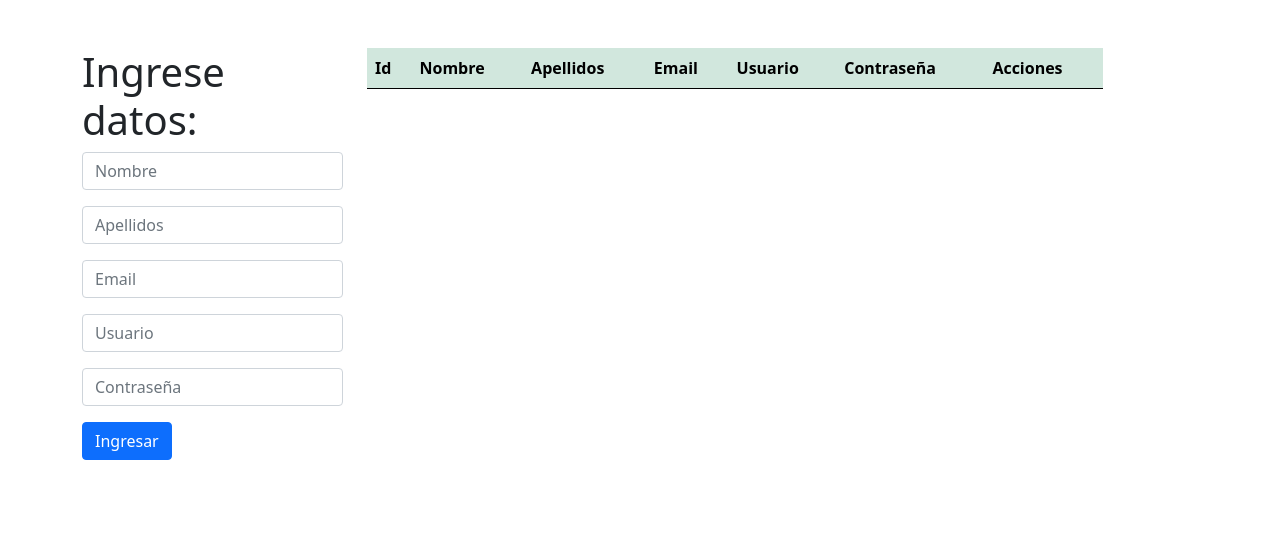
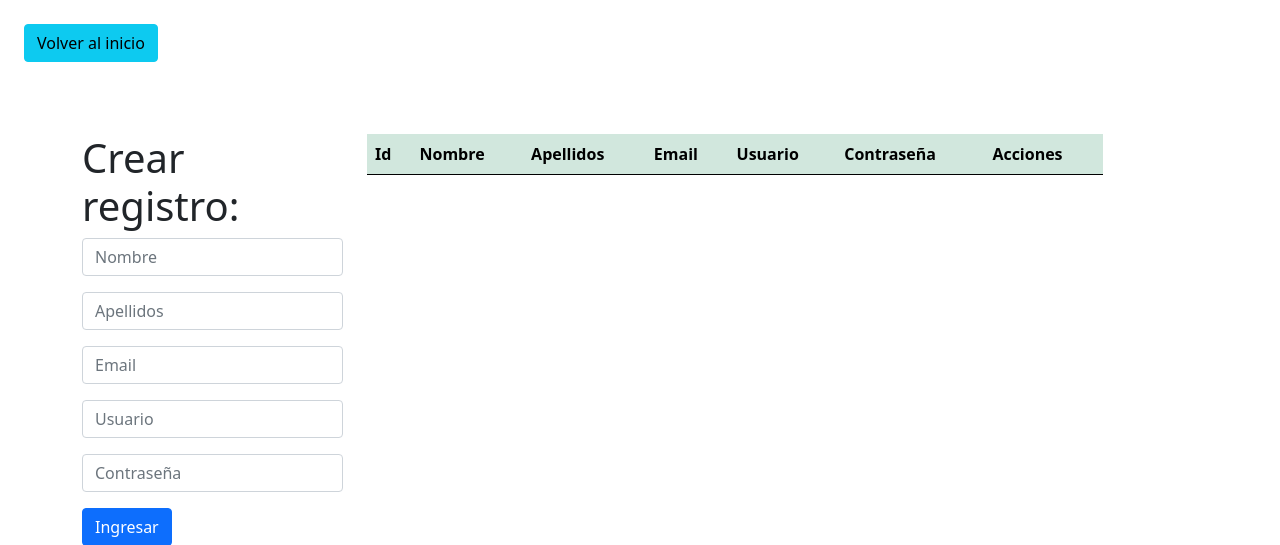
Before and after one commit to xBubbv/ProyectoPaginaWeb, a PHP site: page /php/panel-de-control.php in a window 1280 px wide. Shown: the top 545 px of the page. Run offline with PHP 8.4, Linux system fonts and the light colour scheme; data that the repository does not hold is empty; some libraries are stand-ins or nearby versions.

Commit message:
Se hacen cambios menores: se agrega boton de panel a nosotros, se agrega un boton de volver al inicio en el panel

```diff
--- a/php/panel-de-control.php
+++ b/php/panel-de-control.php
@@ -18,10 +18,11 @@
     <title>Panel de control</title>
 </head>
 <body>
+    <a href="http://127.0.0.1:5501/index.html" class="btn btn-info me-2 m-4">Volver al inicio</a>
     <div class="container mt-5">
         <div class="row">
             <div class="col-md-3">
-                <h1>Ingrese datos:</h1>
+                <h1>Crear registro:</h1>
                 <form action="create.php" method="POST">
                     <input type="text" class="form-control mb-3" name="name" placeholder="Nombre">
                     <input type="text" class="form-control mb-3" name="lastname" placeholder="Apellidos">
```
